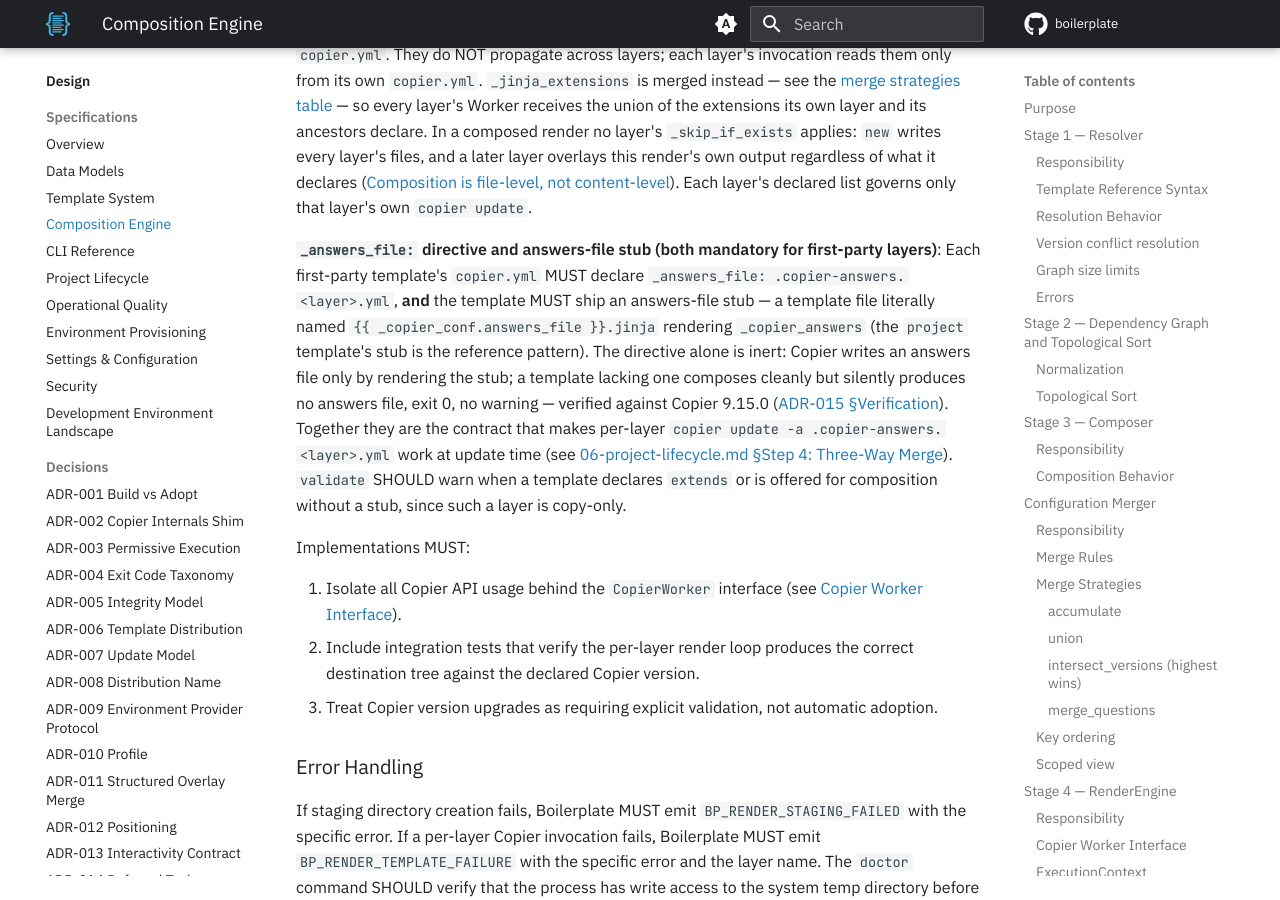
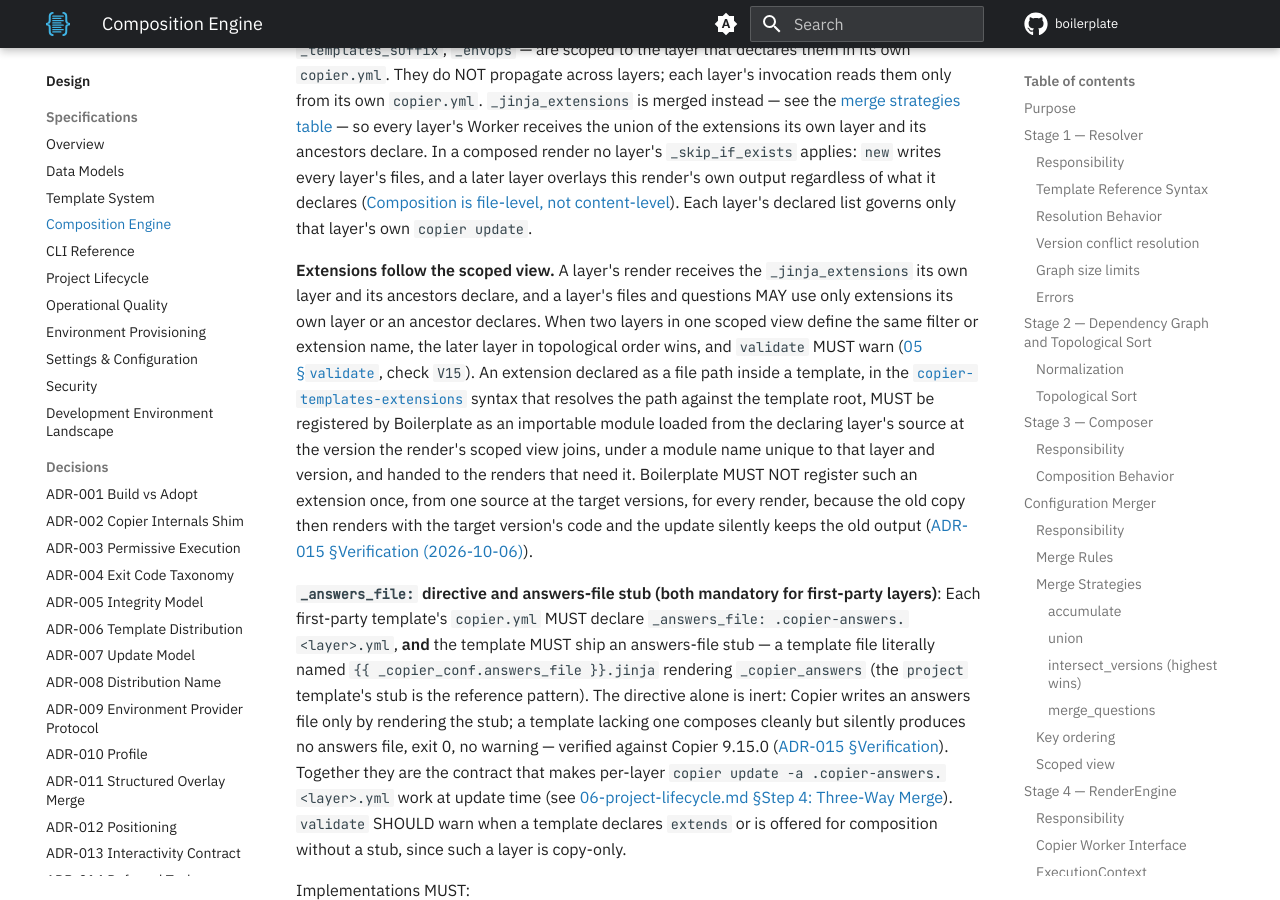
Before and after one commit to TheRealBillSiegler/boilerplate, an MkDocs documentation site: the page built from docs/design/04-composition-engine.md, in a window 1280 px wide and 900 px high, scrolled down 13766 px. Built offline with MkDocs 1.6.1 and Material for MkDocs 9.7.7, drawn with Linux system fonts in a browser that asks for light colours; comment, search, counter and statistics services are not loaded; the version menu is left out; some of the changed text lies outside the part shown.

Commit message:
docs(design): scope Jinja extensions to the layer and its ancestors
A layer's render gets its own and its ancestors' extensions; a later
layer's same-named filter wins and validate warns (V15); a file-path
extension is registered per layer and version from the declaring
layer's own source.

Co-Authored-By: Claude Opus 5.5 <noreply@anthropic.com>

```diff
--- a/docs/design/04-composition-engine.md
+++ b/docs/design/04-composition-engine.md
@@ -164,7 +164,7 @@ The strategy applied to each key is determined by the following lookup, in prior
 | `_min_copier_version` | `intersect_versions` | Highest declared minimum version wins |
 | `_tasks` | `accumulate` | All tasks from all layers concatenated |
 | `_secret_questions` | `accumulate` | All secret question names concatenated |
-| `_jinja_extensions` | `union` | Extensions deduplicated, first-seen order |
+| `_jinja_extensions` | `union` | Extensions deduplicated, first-seen order, joined within each [scoped view](#scoped-view) |
 | Any key not starting with `_` | `merge_questions` | All user question keys |
 | Any other `_`-prefixed key | **layer-local** (excluded from merge) | Last layer's value is used; not propagated. Examples: `_exclude`, `_templates_suffix`, `_subdirectory` |
 
@@ -349,6 +349,8 @@ The source template directories on disk are never modified. The destination dire
 
 **Layer-local Copier directives** — `_exclude`, `_skip_if_exists`, `_subdirectory`, `_templates_suffix`, `_envops` — are scoped to the layer that declares them in its own `copier.yml`. They do NOT propagate across layers; each layer's invocation reads them only from its own `copier.yml`. `_jinja_extensions` is merged instead — see the [merge strategies table](#merge-strategies) — so every layer's Worker receives the union of the extensions its own layer and its ancestors declare. In a composed render no layer's `_skip_if_exists` applies: `new` writes every layer's files, and a later layer overlays this render's own output regardless of what it declares ([Composition is file-level, not content-level](#managing-shared-files-across-layers)). Each layer's declared list governs only that layer's own `copier update`.
 
+**Extensions follow the scoped view.** A layer's render receives the `_jinja_extensions` its own layer and its ancestors declare, and a layer's files and questions MAY use only extensions its own layer or an ancestor declares. When two layers in one scoped view define the same filter or extension name, the later layer in topological order wins, and `validate` MUST warn ([05 §`validate`](05-cli-reference.md#validate), check `V15`). An extension declared as a file path inside a template, in the [`copier-templates-extensions`](https://github.com/copier-org/copier-templates-extensions#usage) syntax that resolves the path against the template root, MUST be registered by Boilerplate as an importable module loaded from the declaring layer's source at the version the render's scoped view joins, under a module name unique to that layer and version, and handed to the renders that need it. Boilerplate MUST NOT register such an extension once, from one source at the target versions, for every render, because the old copy then renders with the target version's code and the update silently keeps the old output ([ADR-015 §Verification (2026-10-06)](adr-015-idiomatic-artifacts.md#verification-2026-10-06)).
+
 **`_answers_file:` directive and answers-file stub (both mandatory for first-party layers)**: Each first-party template's `copier.yml` MUST declare `_answers_file: .copier-answers.<layer>.yml`, **and** the template MUST ship an answers-file stub — a template file literally named `{{ _copier_conf.answers_file }}.jinja` rendering `_copier_answers` (the `project` template's stub is the reference pattern). The directive alone is inert: Copier writes an answers file only by rendering the stub; a template lacking one composes cleanly but silently produces no answers file, exit 0, no warning — verified against Copier 9.15.0 ([ADR-015 §Verification](adr-015-idiomatic-artifacts.md#verification-2026-07-28)). Together they are the contract that makes per-layer `copier update -a .copier-answers.<layer>.yml` work at update time (see [06-project-lifecycle.md §Step 4: Three-Way Merge](06-project-lifecycle.md#step-4-three-way-merge)). `validate` SHOULD warn when a template declares `extends` or is offered for composition without a stub, since such a layer is copy-only.
 
 Implementations MUST:
--- a/docs/design/05-cli-reference.md
+++ b/docs/design/05-cli-reference.md
@@ -538,6 +538,7 @@ Validate that a template directory is well-formed and its references are resolva
 | `V12` | Composition merge conflicts | error | When the validated template has `extends` dependencies and those dependencies are resolvable from configured sources, `validate` MUST run the full Resolver → Composer pipeline and report any `MergeConflictError` as a validation error. This ensures composition issues are caught at authoring time, not at `boilerplate new` time. |
 | `V13` | File path collisions across layers | warning | When a derived template provides a file at the same path as a base template, the base file is silently replaced (last layer wins). `validate` MUST detect these collisions and emit a warning: `File 'pyproject.toml' in layer 'streamlit@1.0.0' overrides the same file in 'project@2.1.0'. This is intentional (last layer wins) but may be unexpected.` This check only runs when `extends` dependencies are resolvable. |
 | `V14` | Jinja extensions allowlisted | error | Declared `_jinja_extensions`, if any, resolve to packages on the system-wide allowlist (`allowed_extension_packages`, [09 §Settings](09-settings-and-configuration.md)). |
+| `V15` | Extension names unique within the scoped view | warning | When two layers in the validated template's [scoped view](04-composition-engine.md#scoped-view) define the same Jinja filter or extension name, the later layer in topological order wins ([04 §Per-Layer Render Loop](04-composition-engine.md#per-layer-render-loop)). `validate` MUST warn, naming the name and both layers. This check only runs when `extends` dependencies are resolvable. |
 
 Check IDs are stable and may be cited in error messages and CI output. This table is the authoritative check registry; [03 §Validation Surface](03-template-system.md#validation-surface) defines the invariants validation must uphold.
 
--- a/docs/design/adr-015-idiomatic-artifacts.md
+++ b/docs/design/adr-015-idiomatic-artifacts.md
@@ -31,6 +31,7 @@ Composition therefore answers to two reference points at once, and each owns a d
 - **The scoped view held in the fields of a `Worker` subclass (chosen)** — the layer keeps its own `copier.yml` free of the join, Copier runs every render, and the view reaches all three of Copier's update renders.
 - **Every render under the full merged schema** — rejected: a descendant's context hook rewrote an ancestor's rendered files, and every answers file recorded siblings' answers ([Verification (2026-10-06)](#verification-2026-10-06)).
 - **The scoped view with no questionnaire pass before the update walk** — rejected: an ancestor's update recorded the ancestor's own default for a new question its descendant overrides, in both walk orders ([Verification (2026-10-06)](#verification-2026-10-06)).
+- **A file-path extension registered once, from one source at the target versions** — rejected: the old copy renders with the new code, so the update silently keeps the old output ([Verification (2026-10-06)](#verification-2026-10-06)).
 - **A merged template set on one worker instance** — rejected: `dataclasses.replace` rebuilds the update renders without it ([Verification (2026-09-30)](#verification-2026-09-30)).
 - **Declaring inherited questions in each child layer so a vanilla per-layer update sees them** — rejected: it duplicates the parent's schema by hand, and the copy drifts when the parent renames or retypes the question.
 - **A Boilerplate-shipped context hook in each layer's `_jinja_extensions` that persists inherited answers into the answers file** — rejected as the primary mechanism and kept as the runner-up: it updated cleanly in 8 updates across both orders and it also heals the hand-run hatch, but the template then ships the join mechanism, and the hook writes secret answers in clear text unless it filters them.
@@ -88,6 +89,7 @@ Empirical run against the bundled `project` and `streamlit` templates and synthe
 - **The full merged schema let a descendant change an ancestor's files.** A `streamlit` context hook that overwrote `description` rewrote `project`'s `pyproject.toml` and package `__init__.py` to the hook's value when every layer rendered under the full merged schema, and `project`'s answers file recorded `streamlit`'s `container_registry`. Under the scoped view, `project` rendered the answered `description` and recorded only its own questions.
 - **Each answers file recorded exactly its scoped view.** In a diamond (`docs` extends `project`; `app` extends `streamlit` and `docs`), each answers file recorded its own and its ancestors' questions and no other, and the updates of `docs` and `app` left no conflict markers, no `.rej` files and no unmerged paths. A three-layer chain (`project`, `streamlit`, and a layer extending `streamlit`) updated cleanly in both orders.
 - **The questionnaire pass carried a descendant's override of a new ancestor question.** When `project` added `license` (default `MIT`) and `streamlit` overrode its default to `Apache-2.0`, the scoped view with no pass rendered and recorded `MIT` in `project` in both orders, with no error. With one non-interactive pass over the full merged schema at the target versions before the walk, the file and both answers files held `Apache-2.0` in both orders.
+- **A file-path extension declared by an ancestor needed registration per layer and ref.** A `streamlit` file using a filter that `project` declares as a file path failed to render with no registration (`No filter named 'probe_shout'`). Registered per layer and ref from `project`'s source at each ref, the update moved the file from the old ref's output to the new ref's with no conflict markers; registered once from one source at the target ref, the old copy rendered with the new code, the old and new copies matched, and the file silently kept the old ref's output with no error. A `streamlit` context hook never reached `project`'s files, at compose or at any update.
 
 ## Relationship to other ADRs
 
```
